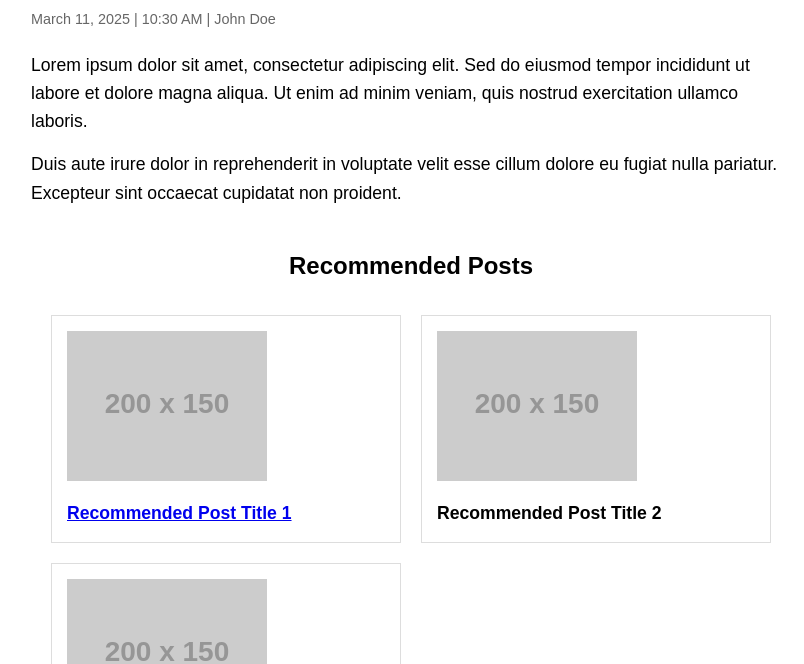
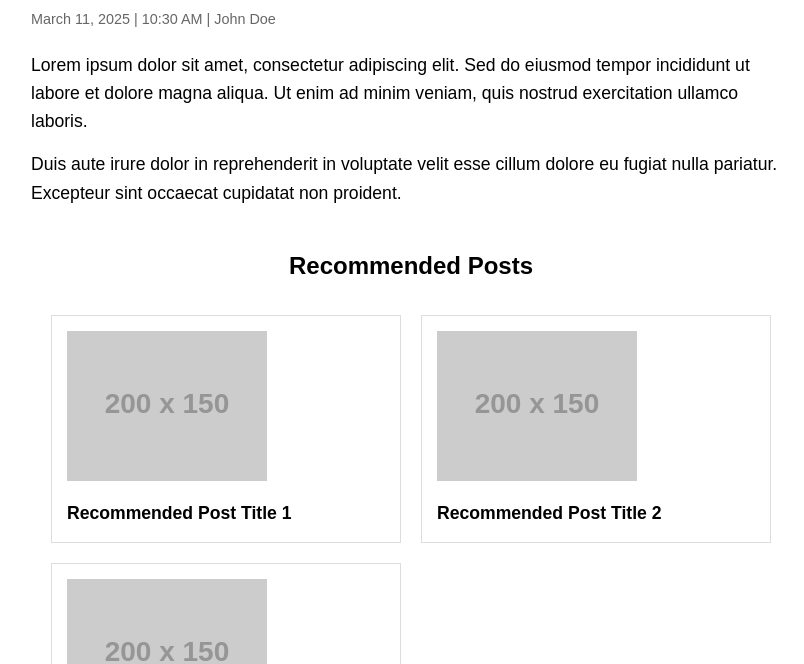
Before and after one commit to system-river/system-river.github.io, a plain HTML site: page index.html in a window 1280 px wide. Shown: the part 136-800 px from the top of the page, without its empty margins (229-1033 px from the left). Drawn offline with Linux system fonts and the light colour scheme; placeholder pictures from the web are drawn by us.

Commit message:
Update index.html

```diff
--- a/index.html
+++ b/index.html
@@ -15,6 +15,11 @@
         body {
             font-family: Arial, sans-serif;
             line-height: 1.6;
+        }
+
+        a {
+            text-decoration: none; /* Add this line */
+            color: inherit;
         }
 
         /* Main content container */
```
